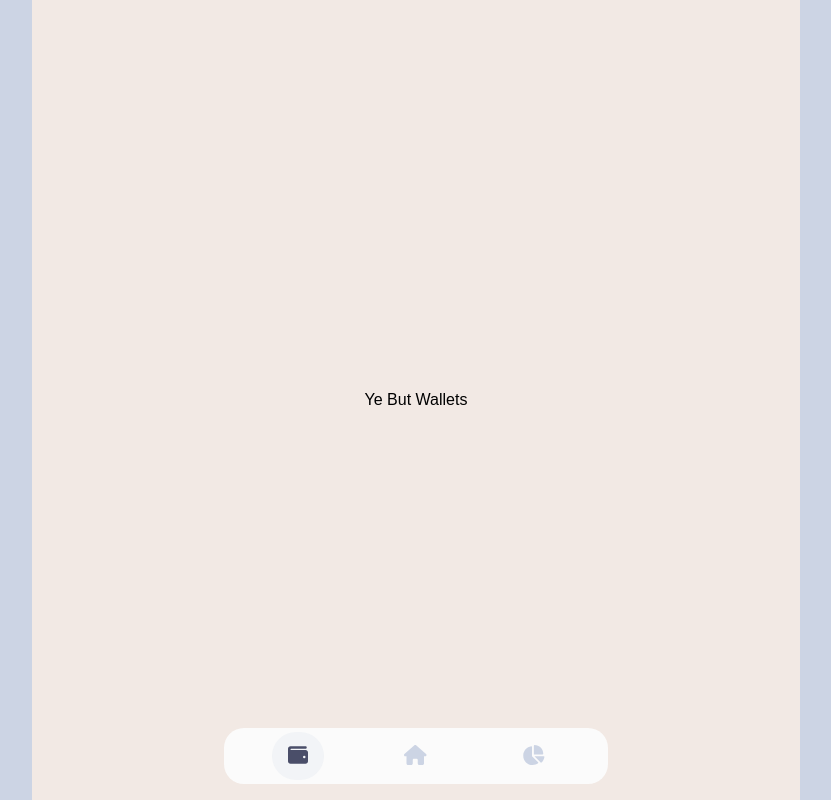
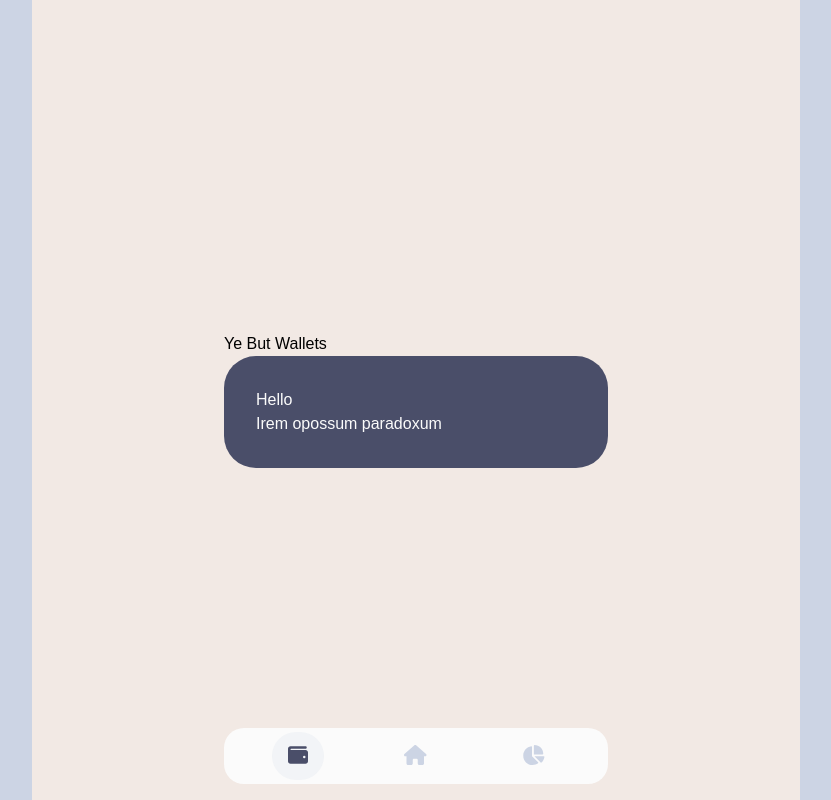
Before and after one commit to Ale-1508/salary-app, a Next.js app: page /salaries in a window 1280 px wide. Shown: the whole page, without its empty margins (224-1055 px from the left). Built offline with nearby package versions, Linux system fonts and the light colour scheme.

Commit message:
Added Container Component

```diff
--- a/src/app/salaries/page.tsx
+++ b/src/app/salaries/page.tsx
@@ -1,9 +1,14 @@
+import Container from '@/common/components/containers/Container';
 import Layout from '@/common/components/Layout';
 
 export default function Home() {
   return (
     <Layout className={``} currentPath='/salaries'>
       <h1>Ye But Wallets</h1>
+      <Container>
+        <h1>Hello</h1>
+        <p>Irem opossum paradoxum</p>
+      </Container>
     </Layout>
   );
 }
--- a/src/common/components/Layout.tsx
+++ b/src/common/components/Layout.tsx
@@ -15,11 +15,14 @@ const Layout: React.FC<LayoutProps> = ({ children, currentPath, className } ) =>
         flex flex-col gap-8
         justify-center items-center
         w-full max-w-192 h-100vh
-        bg-base
+        bg-base selection:bg-pale
+        selection:text-primary
         px-4
       `}
     >
-      <div className={className}>
+      <div className={
+        `w-full max-w-96` + className
+      }>
         {children}
       </div>
       <Navbar currentPath={currentPath}/>
--- /dev/null
+++ b/src/common/components/containers/Container.tsx
@@ -0,0 +1,25 @@
+import { ReactNode } from "react";
+
+type ContainerProps = {
+  children: ReactNode;
+};
+
+const Container: React.FC<ContainerProps> = ({ children } ) => {
+  return (
+    <div
+      className={`
+        w-full
+        flex flex-col
+        px-8 py-8
+        rounded-4xl
+        justify-stretch
+        bg-secondary
+        text-white
+      `}
+    >
+      {children}
+    </div>
+  );
+};
+
+export default Container;
--- /dev/null
+++ b/src/common/components/titles/MainHeader.tsx
@@ -0,0 +1,7 @@
+const MainHeader = () => {
+  return (
+    <div className=''>MainHeader</div>
+  )
+}
+
+export default MainHeader
```
